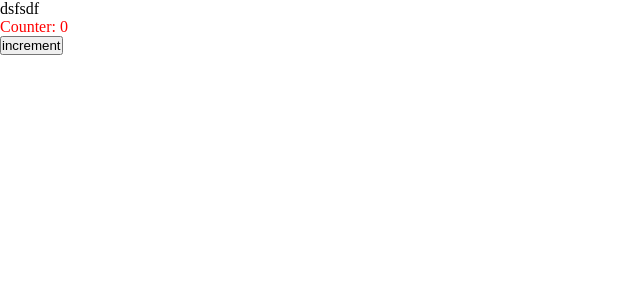
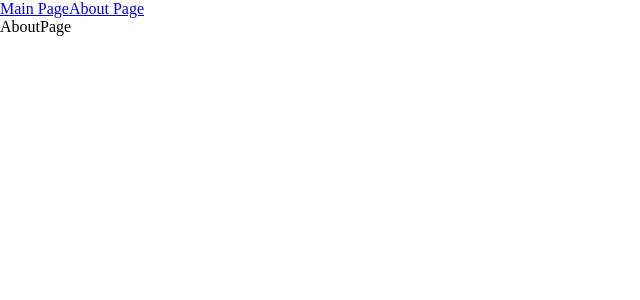
Before and after one commit to Pomatrosit/production-react, a React app: page /about in a window 1280 px wide. Shown: the top 300 px of the page, without its empty margins (0-640 px from the left). Built offline with nearby package versions, Linux system fonts and the light colour scheme.

Commit message:
added lazy/suspence

```diff
--- a/config/webpack/buildDevServer.ts
+++ b/config/webpack/buildDevServer.ts
@@ -5,6 +5,7 @@
   return {
     port: options.port,
     // open: true,
+    historyApiFallback: true,
     client: {
       logging: "none",
     },
--- a/package.json
+++ b/package.json
@@ -16,6 +16,7 @@
     "@types/node": "^17.0.21",
     "@types/react": "^17.0.39",
     "@types/react-dom": "^17.0.11",
+    "@types/react-router-dom": "^5.3.3",
     "@types/webpack": "^5.28.0",
     "@types/webpack-dev-server": "^4.7.2",
     "css-loader": "^6.6.0",
@@ -33,6 +34,7 @@
   },
   "dependencies": {
     "react": "^17.0.2",
-    "react-dom": "^17.0.2"
+    "react-dom": "^17.0.2",
+    "react-router-dom": "^6.2.1"
   }
 }
--- a/src/App.tsx
+++ b/src/App.tsx
@@ -1,10 +1,20 @@
-import Counter from "./components/Counter";
+import { Route, Routes } from "react-router-dom";
+import { Link } from "react-router-dom";
+import AboutPageAsync from "./pages/AboutPage/AboutPageAsync";
+import MainPageAsync from "./pages/MainPage/MainPageAsync";
+import { Suspense } from "react";
 
 const App = () => {
   return (
     <div className="app">
-      dsfsdf
-      <Counter />{" "}
+      <Link to="/">Main Page</Link>
+      <Link to="/about">About Page</Link>
+      <Suspense fallback={<div>Loading ...</div>}>
+        <Routes>
+          <Route path="/about" element={<AboutPageAsync />} />
+          <Route path="/" element={<MainPageAsync />} />
+        </Routes>
+      </Suspense>
     </div>
   );
 };
--- a/src/components/Counter.module.scss
+++ /dev/null
@@ -1,3 +0,0 @@
-.count {
-  color: red;
-}
--- a/src/components/Counter.tsx
+++ /dev/null
@@ -1,19 +0,0 @@
-import { useState } from "react";
-import classes from "./Counter.module.scss";
-
-const Counter = () => {
-  const [count, setCount] = useState(0);
-
-  const increment = () => {
-    setCount((prev) => prev + 1);
-  };
-
-  return (
-    <div>
-      <div className={classes.count}>Counter: {count}</div>
-      <button onClick={increment}>increment</button>
-    </div>
-  );
-};
-
-export default Counter;
--- a/src/index.tsx
+++ b/src/index.tsx
@@ -1,5 +1,11 @@
 import { render } from "react-dom";
 import App from "./App";
 import "./index.scss";
+import { BrowserRouter } from "react-router-dom";
 
-render(<App />, document.getElementById("root"));
+render(
+  <BrowserRouter>
+    <App />
+  </BrowserRouter>,
+  document.getElementById("root")
+);
--- /dev/null
+++ b/src/pages/AboutPage/AboutPage.tsx
@@ -0,0 +1,5 @@
+const AboutPage = () => {
+  return <div>AboutPage</div>;
+};
+
+export default AboutPage;
--- /dev/null
+++ b/src/pages/AboutPage/AboutPageAsync.tsx
@@ -0,0 +1,5 @@
+import { lazy } from "react";
+
+const AboutPageAsync = lazy(() => import("./AboutPage"));
+
+export default AboutPageAsync;
--- /dev/null
+++ b/src/pages/MainPage/MainPage.tsx
@@ -0,0 +1,5 @@
+const MainPage = () => {
+  return <div>MainPage</div>;
+};
+
+export default MainPage;
--- /dev/null
+++ b/src/pages/MainPage/MainPageAsync.tsx
@@ -0,0 +1,5 @@
+import { lazy } from "react";
+
+const MainPageAsync = lazy(() => import("./MainPage"));
+
+export default MainPageAsync;
--- a/tsconfig.json
+++ b/tsconfig.json
@@ -2,7 +2,7 @@
   "compilerOptions": {
     "outDir": "./dist/",
     "noImplicitAny": true,
-    "module": "es6",
+    "module": "esnext",
     "target": "es5",
     "jsx": "react-jsx",
     "allowJs": true,
```
Also changed, not shown: 1 other file (tests, documents, lock files or other folders).
